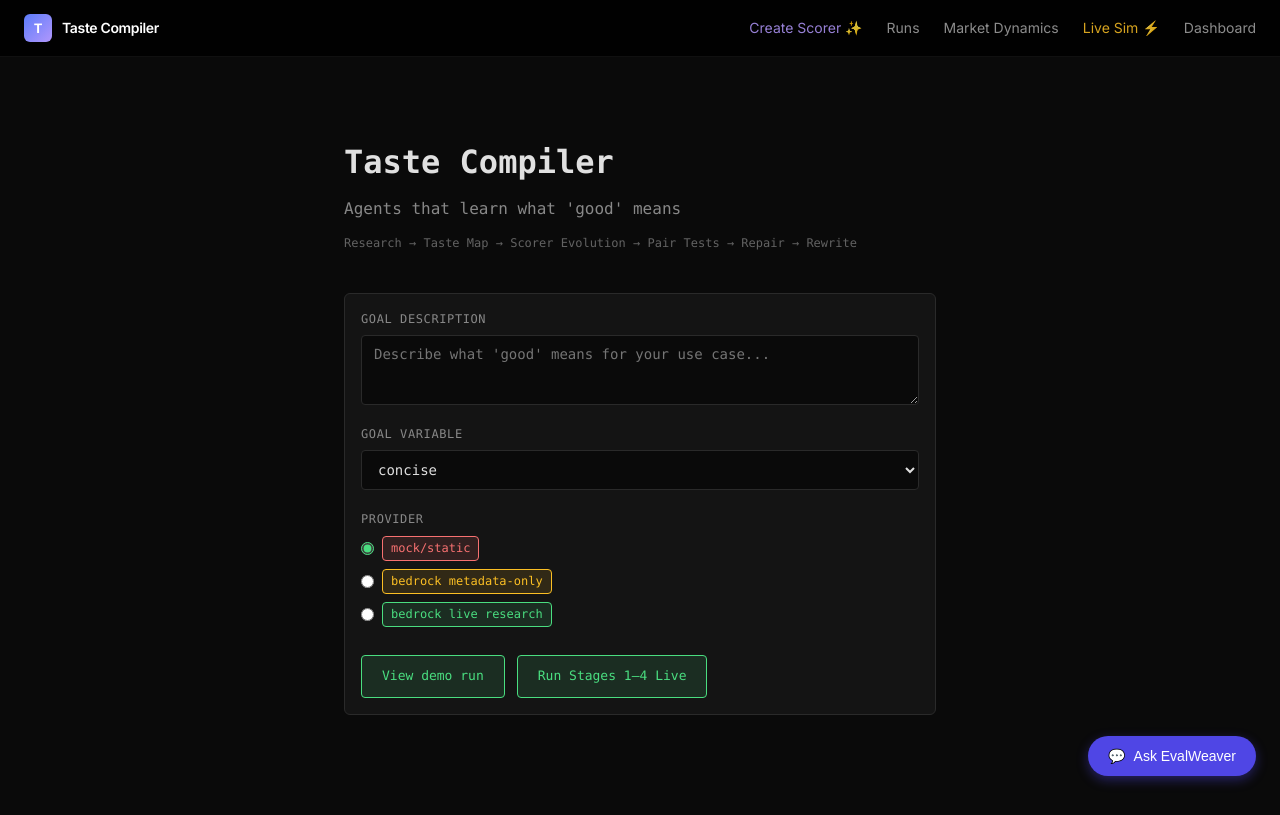
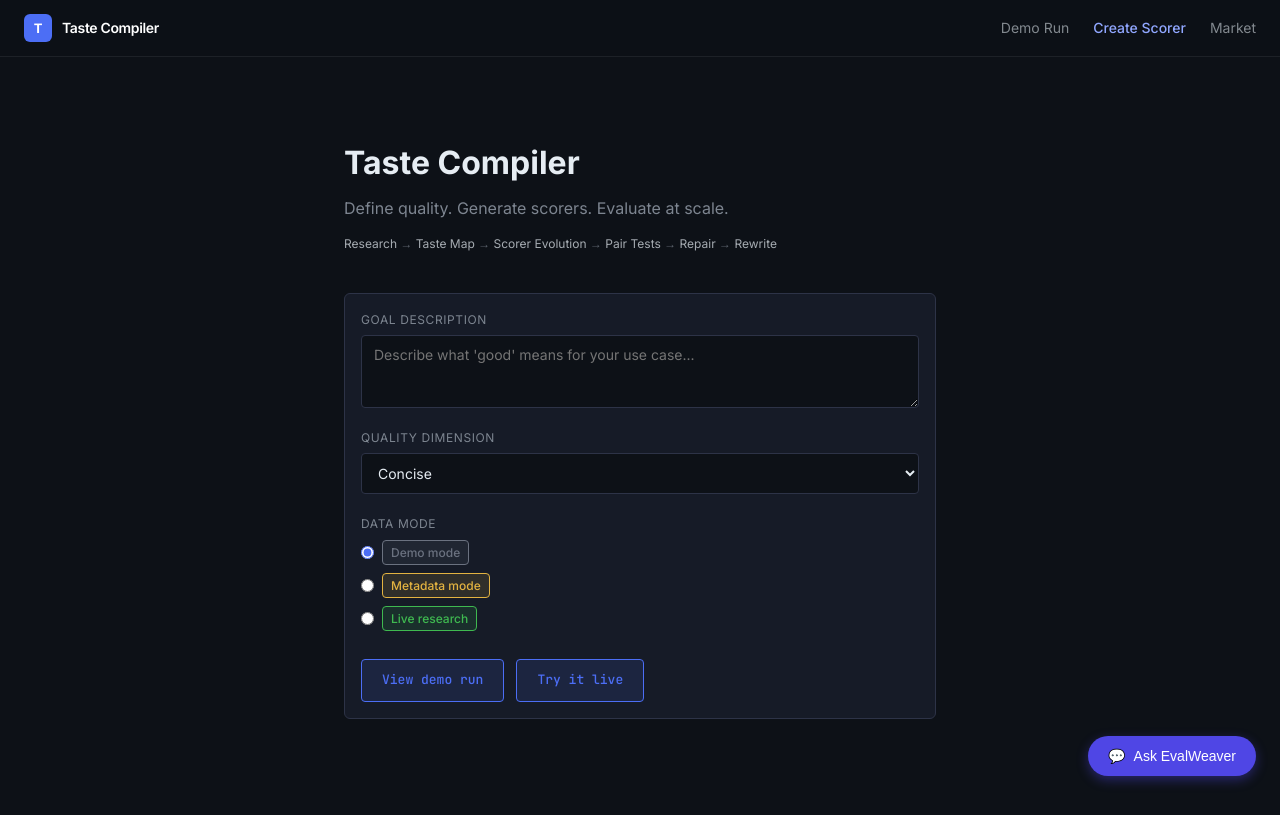
Before and after one commit to HeTalksInMaths/taste_compiler, a Next.js app in the folder apps/web/: page / in a window 1280 px wide. Built offline with nearby package versions, Linux system fonts and the light colour scheme.

Commit message:
feat: update scorer page UI and theme colors
Updated UI elements and theme colors for better user experience

Co-authored-by: Saran Subramanian <59202533+HeTalksInMaths@users.noreply.github.com>

```diff
--- a/apps/web/app/create/page.tsx
+++ b/apps/web/app/create/page.tsx
@@ -82,10 +82,6 @@ export default function CreateScorerPage() {
     <div className="px-6 py-16">
       <div className="mx-auto max-w-5xl">
         <div className="mb-8">
-          <div className="mb-4 inline-flex items-center gap-2 rounded-full px-4 py-1.5 text-sm" style={{ border: '1px solid rgba(177,151,252,0.2)', backgroundColor: 'rgba(177,151,252,0.05)', color: 'rgb(177,151,252)' }}>
-            <span className="h-2 w-2 rounded-full" style={{ backgroundColor: 'rgb(177,151,252)' }} />
-            Bedrock Claude → EvalWeaver Pipeline
-          </div>
           <h1 className="text-3xl font-bold text-white">Create a New Scorer</h1>
           <p className="mt-2" style={{ color: 'rgba(255,255,255,0.5)' }}>
             Pick a goal, see estimated demand instantly, then watch Bedrock generate taste research and scorer hypotheses step by step.
@@ -95,7 +91,7 @@ export default function CreateScorerPage() {
         {/* Input Form */}
         <div className="glass-card p-6 mb-8">
           <div className="mb-6">
-            <label className="text-sm font-medium mb-2 block text-white">Dynamic Variable (goal)</label>
+            <label className="text-sm font-medium mb-2 block text-white">Quality dimension</label>
             <input type="text" value={goal} onChange={e => setGoal(e.target.value)} placeholder='"urgent", "trustworthy", "funny"' style={inputStyle} />
             <div className="mt-2 flex flex-wrap gap-1.5">
               {GOAL_SUGGESTIONS.map(g => (
@@ -143,7 +139,7 @@ export default function CreateScorerPage() {
           </div>
 
           <button onClick={runPipeline} disabled={running || !goal.trim()} className="w-full rounded-lg py-3 text-sm font-medium text-white transition" style={{ background: 'linear-gradient(to right, #4c6ef5, #7c3aed)', opacity: running || !goal.trim() ? 0.4 : 1, cursor: running || !goal.trim() ? 'not-allowed' : 'pointer' }}>
-            {running ? 'Running...' : 'Estimate Demand + Generate Scorer →'}
+            {running ? 'Running pipeline...' : 'Run Pipeline →'}
           </button>
         </div>
 
@@ -183,7 +179,7 @@ export default function CreateScorerPage() {
           <div className="mt-6 rounded-xl border p-5 flex items-center justify-between" style={{ borderColor: 'rgba(92,124,250,0.2)', backgroundColor: 'rgba(92,124,250,0.04)' }}>
             <div>
               <div className="text-sm font-medium text-white">Market-test this scorer</div>
-              <div className="text-xs mt-0.5" style={{ color: 'rgba(255,255,255,0.4)' }}>See how the Nemotron persona panel responds to it in the market simulation.</div>
+              <div className="text-xs mt-0.5" style={{ color: 'rgba(255,255,255,0.4)' }}>See how Nemotron SG personas respond to it in the live market simulation.</div>
             </div>
             <Link href="/market-dynamics/simulations" className="text-xs font-medium rounded-lg px-4 py-2 transition" style={{ backgroundColor: 'rgba(92,124,250,0.1)', color: 'rgb(145,167,255)' }}>
               View Simulations →
@@ -229,9 +225,18 @@ function ResearchPanel({ data }: { data: unknown }) {
     <div className="glass-card p-6 mb-6">
       <h2 className="text-lg font-semibold text-white mb-4">Taste Research</h2>
       <div className="space-y-4 text-sm" style={{ color: 'rgba(255,255,255,0.6)' }}>
-        {Object.entries(d).map(([key, val]) => (
-          <div key={key}><div className="text-xs font-medium uppercase mb-1" style={{ color: 'rgba(255,255,255,0.4)', letterSpacing: '0.05em' }}>{key.replace(/_/g, ' ')}</div><p className="leading-relaxed">{String(val).slice(0, 400)}</p></div>
-        ))}
+        {Object.entries(d).map(([key, val]) => {
+          const label = key
+            .split('_')
+            .map(w => w.charAt(0).toUpperCase() + w.slice(1))
+            .join(' ');
+          return (
+            <div key={key}>
+              <div className="text-xs font-medium uppercase mb-1" style={{ color: 'rgba(255,255,255,0.4)', letterSpacing: '0.05em' }}>{label}</div>
+              <p className="leading-relaxed">{String(val).slice(0, 400)}</p>
+            </div>
+          );
+        })}
       </div>
     </div>
   );
--- a/apps/web/app/globals.css
+++ b/apps/web/app/globals.css
@@ -1,20 +1,23 @@
-/* Dark terminal aesthetic theme for Taste Compiler */
+/* Taste Compiler — dark navy theme */
 
 :root {
-  --bg: #0a0a0a;
-  --fg: #e0e0e0;
-  --fg-muted: #888888;
-  --green: #4ade80;
-  --green-bg: rgba(74, 222, 128, 0.12);
-  --amber: #fbbf24;
-  --amber-bg: rgba(251, 191, 36, 0.12);
-  --red: #f87171;
-  --red-bg: rgba(248, 113, 113, 0.12);
+  --bg: #0d1117;
+  --fg: #e6edf3;
+  --fg-muted: #7d8590;
+  --primary: #4c6ef5;
+  --primary-bg: rgba(76, 110, 245, 0.12);
+  --green: #3fb950;
+  --green-bg: rgba(63, 185, 80, 0.12);
+  --amber: #e3b341;
+  --amber-bg: rgba(227, 179, 65, 0.12);
+  --red: #f85149;
+  --red-bg: rgba(248, 81, 73, 0.12);
   --gray: #6b7280;
   --gray-bg: rgba(107, 114, 128, 0.12);
-  --panel-bg: #141414;
-  --panel-border: #2a2a2a;
-  --font-mono: "SF Mono", "Fira Code", "Fira Mono", "Roboto Mono", "Menlo", "Courier New", monospace;
+  --panel-bg: #161b27;
+  --panel-border: #2d3347;
+  --font-sans: "Inter", "system-ui", sans-serif;
+  --font-mono: "JetBrains Mono", "SF Mono", "Fira Code", "Roboto Mono", monospace;
 }
 
 * {
@@ -26,7 +29,7 @@
 body {
   background-color: var(--bg);
   color: var(--fg);
-  font-family: var(--font-mono);
+  font-family: var(--font-sans);
   font-size: 14px;
   line-height: 1.6;
   -webkit-font-smoothing: antialiased;
@@ -162,14 +165,14 @@ a:hover {
   border-radius: 4px;
   padding: 10px 12px;
   color: var(--fg);
-  font-family: var(--font-mono);
+  font-family: var(--font-sans);
   font-size: 14px;
   resize: vertical;
 }
 
 .form-input:focus {
   outline: none;
-  border-color: var(--green);
+  border-color: var(--primary);
 }
 
 .provider-options {
@@ -186,7 +189,7 @@ a:hover {
 }
 
 .provider-option input[type="radio"] {
-  accent-color: var(--green);
+  accent-color: var(--primary);
 }
 
 .landing-actions {
@@ -208,14 +211,14 @@ a:hover {
 }
 
 .btn-primary {
-  background-color: var(--green-bg);
-  color: var(--green);
-  border-color: var(--green);
+  background-color: var(--primary-bg);
+  color: var(--primary);
+  border-color: var(--primary);
 }
 
 .btn-primary:hover {
-  background-color: var(--green);
-  color: var(--bg);
+  background-color: var(--primary);
+  color: #fff;
   text-decoration: none;
 }
 
@@ -535,8 +538,8 @@ a:hover {
 }
 
 .mode-option.active {
-  background-color: var(--green-bg);
-  color: var(--green);
+  background-color: var(--primary-bg);
+  color: var(--primary);
 }
 
 /* No data and error states */
--- a/apps/web/app/layout.tsx
+++ b/apps/web/app/layout.tsx
@@ -38,8 +38,8 @@ function Nav() {
     <nav
       className="sticky top-0 z-50 backdrop-blur-xl font-sans"
       style={{
-        borderBottom: "1px solid rgba(255,255,255,0.06)",
-        backgroundColor: "rgba(0,0,0,0.85)",
+        borderBottom: "1px solid rgba(255,255,255,0.07)",
+        backgroundColor: "rgba(13,17,23,0.92)",
       }}
     >
       <div
@@ -67,7 +67,7 @@ function Nav() {
               height: "28px",
               width: "28px",
               borderRadius: "6px",
-              background: "linear-gradient(135deg, #5c7cfa, #b197fc)",
+              backgroundColor: "#4c6ef5",
               display: "flex",
               alignItems: "center",
               justifyContent: "center",
@@ -85,39 +85,25 @@ function Nav() {
 
         <div className="flex items-center gap-6">
           <Link
-            href="/create"
+            href="/runs/demo"
             className="text-sm font-sans transition"
-            style={{ color: "rgba(177,151,252,0.85)" }}
+            style={{ color: "rgba(230,237,243,0.55)" }}
           >
-            Create Scorer ✨
+            Demo Run
           </Link>
           <Link
-            href="/"
-            className="text-sm font-sans transition"
-            style={{ color: "rgba(255,255,255,0.55)" }}
+            href="/create"
+            className="text-sm font-sans font-medium transition"
+            style={{ color: "rgb(145,167,255)" }}
           >
-            Runs
+            Create Scorer
           </Link>
           <Link
             href="/market-dynamics"
             className="text-sm font-sans transition"
-            style={{ color: "rgba(255,255,255,0.55)" }}
+            style={{ color: "rgba(230,237,243,0.55)" }}
           >
-            Market Dynamics
-          </Link>
-          <Link
-            href="/market-dynamics/live-sim"
-            className="text-sm font-sans transition"
-            style={{ color: "rgba(251,191,36,0.85)" }}
-          >
-            Live Sim ⚡
-          </Link>
-          <Link
-            href="/market-dynamics/dashboard"
-            className="text-sm font-sans transition"
-            style={{ color: "rgba(255,255,255,0.55)" }}
-          >
-            Dashboard
+            Market
           </Link>
         </div>
       </div>
--- a/apps/web/app/market-dynamics/page.tsx
+++ b/apps/web/app/market-dynamics/page.tsx
@@ -21,7 +21,7 @@ const SECTIONS = [
     href: "/market-dynamics/live-sim",
     title: "Live Simulation",
     description: "Run Nemotron personas through the decision model and create real Stripe test checkout sessions.",
-    badge: "Live ⚡",
+    badge: "Live",
     badgeColor: "rgba(245,158,11,0.1)",
     badgeText: "rgb(251,191,36)",
   },
--- a/apps/web/app/page.tsx
+++ b/apps/web/app/page.tsx
@@ -5,46 +5,75 @@ export default function Home() {
     <main className="landing">
       <header className="landing-header">
         <h1 className="landing-title">Taste Compiler</h1>
-        <p className="landing-tagline">Agents that learn what &apos;good&apos; means</p>
-        <p className="landing-pipeline">
-          Research → Taste Map → Scorer Evolution → Pair Tests → Repair → Rewrite
+        <p className="landing-tagline">
+          Define quality. Generate scorers. Evaluate at scale.
         </p>
+        <div className="landing-pipeline" aria-label="Pipeline stages">
+          {[
+            "Research",
+            "Taste Map",
+            "Scorer Evolution",
+            "Pair Tests",
+            "Repair",
+            "Rewrite",
+          ].map((stage, i, arr) => (
+            <span key={stage}>
+              <span className="timeline-stage">{stage}</span>
+              {i < arr.length - 1 && (
+                <span className="timeline-arrow" aria-hidden="true">
+                  {" "}
+                  →{" "}
+                </span>
+              )}
+            </span>
+          ))}
+        </div>
       </header>
 
       <section className="panel landing-form">
         <div className="form-group">
-          <label className="form-label" htmlFor="goal-description">Goal description</label>
+          <label className="form-label" htmlFor="goal-description">
+            Goal description
+          </label>
           <textarea
             id="goal-description"
             className="form-input"
-            placeholder="Describe what 'good' means for your use case..."
+            placeholder="Describe what &apos;good&apos; means for your use case..."
             rows={3}
           />
         </div>
 
         <div className="form-group">
-          <label className="form-label" htmlFor="goal-variable">Goal variable</label>
+          <label className="form-label" htmlFor="goal-variable">
+            Quality dimension
+          </label>
           <select id="goal-variable" className="form-input">
-            <option value="concise">concise</option>
-            <option value="persuasive">persuasive</option>
-            <option value="technical_clarity">technical_clarity</option>
+            <option value="concise">Concise</option>
+            <option value="persuasive">Persuasive</option>
+            <option value="technical_clarity">Technical clarity</option>
           </select>
         </div>
 
         <div className="form-group">
-          <label className="form-label">Provider</label>
+          <label className="form-label">Data mode</label>
           <div className="provider-options">
             <label className="provider-option">
               <input type="radio" name="provider" value="mock" defaultChecked />
-              <span className="badge-red">mock/static</span>
+              <span className="badge-gray" title="Uses pre-built static data — no API calls">
+                Demo mode
+              </span>
             </label>
             <label className="provider-option">
               <input type="radio" name="provider" value="bedrock-metadata" />
-              <span className="badge-amber">bedrock metadata-only</span>
+              <span className="badge-amber" title="Fetches metadata from Bedrock, no live research">
+                Metadata mode
+              </span>
             </label>
             <label className="provider-option">
               <input type="radio" name="provider" value="bedrock-live" />
-              <span className="badge-green">bedrock live research</span>
+              <span className="badge-green" title="Full live research via Bedrock">
+                Live research
+              </span>
             </label>
           </div>
         </div>
@@ -53,8 +82,8 @@ export default function Home() {
           <Link href="/runs/demo" className="btn btn-primary">
             View demo run
           </Link>
-          <Link href="/stages" className="btn btn-primary">
-            Run Stages 1–4 Live
+          <Link href="/create" className="btn btn-primary">
+            Try it live
           </Link>
         </div>
       </section>
```
Also changed, not shown: apps/web/app/runs/[runId]/page.tsx (+7 -4 lines).
